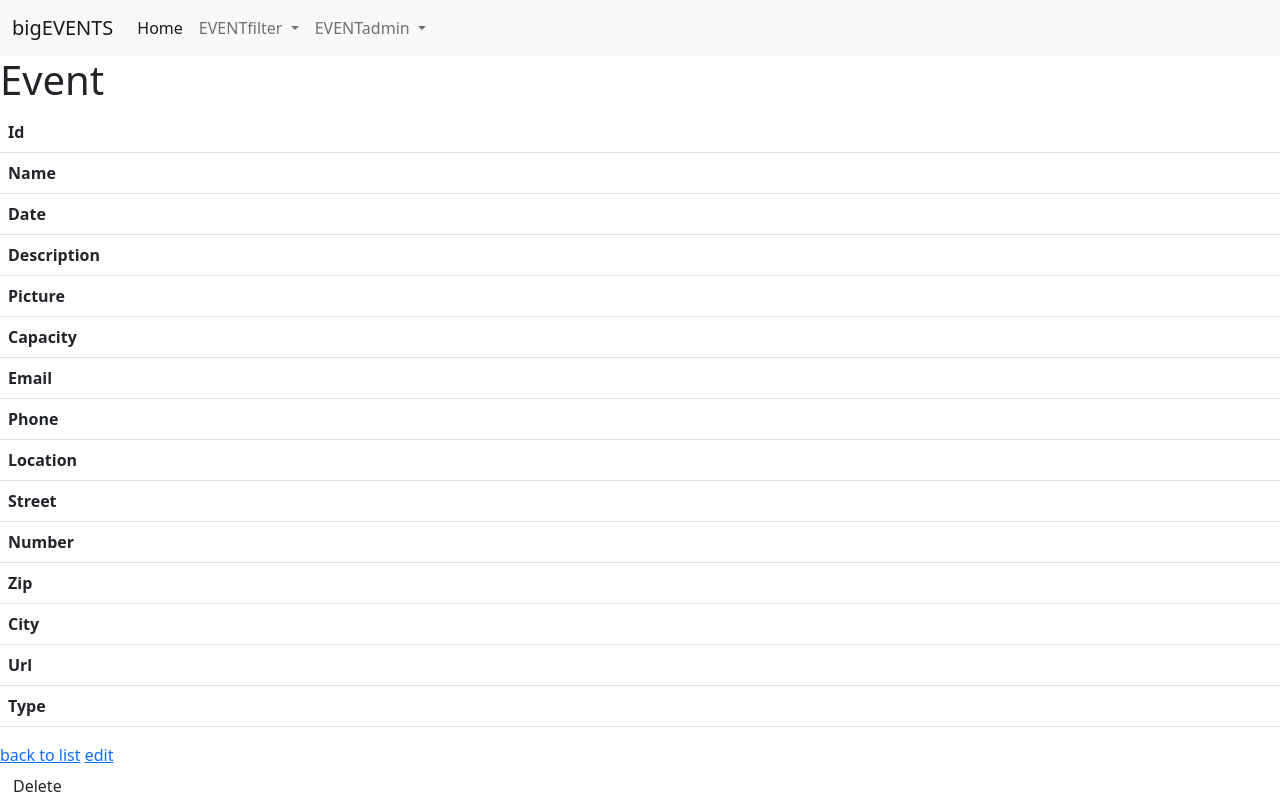
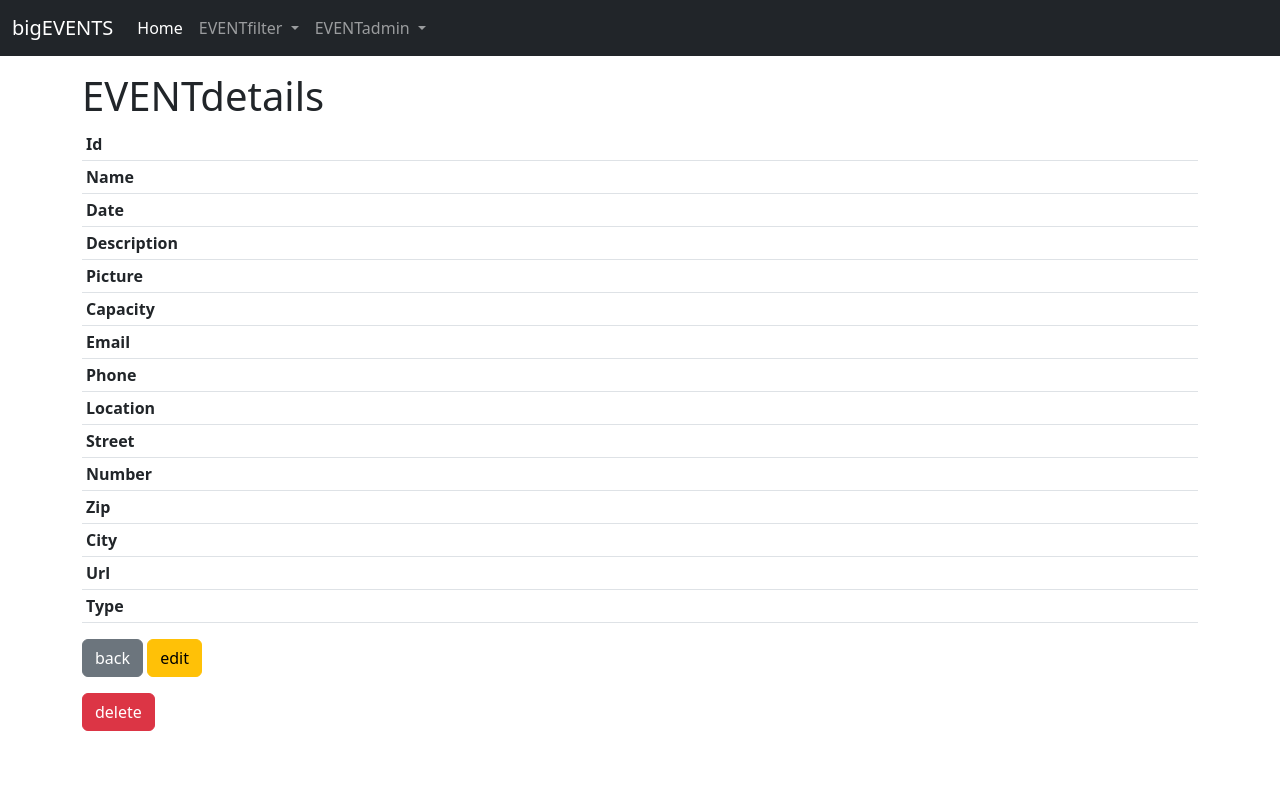
Before and after one commit to MarkoSchoretits/BE17_CR6_MarkoSchoretits, a Symfony app: template templates/event/show.html.twig in a window 1280 px wide. After the commit the page ends 731 px from the top, so only its background shows below. Run offline with Twig, Linux system fonts and the light colour scheme; the template is opened without the code that fills it, so the values that code supplies are empty; some libraries are stand-ins or nearby versions.

Commit message:
Optimized styles

```diff
--- a/templates/Components/nav.html.twig
+++ b/templates/Components/nav.html.twig
@@ -1,4 +1,4 @@
-<nav class="navbar navbar-expand-lg bg-light">
+<nav class="navbar navbar-dark navbar-expand-lg bg-dark mb-3">
     <div class="container-fluid">
       <a class="navbar-brand" href="#">bigEVENTS</a>
       <button class="navbar-toggler" type="button" data-bs-toggle="collapse" data-bs-target="#navbarNavDropdown" aria-controls="navbarNavDropdown" aria-expanded="false" aria-label="Toggle navigation">
@@ -32,10 +32,8 @@ EVENTfilter
 EVENTadmin
 </a>
 <ul class="dropdown-menu">
-<li><a class="dropdown-item" href="#">EVENTindex</a></li>
-<li><a class="dropdown-item" href="#">createEVENT</a></li>
-<li><a class="dropdown-item" href="#">updateEVENT</a></li>
-<li><a class="dropdown-item" href="#">deleteEVENT</a></li>
+<li><a class="dropdown-item" href="{{ path('app_event_index') }}">EVENTindex</a></li>
+<li><a class="dropdown-item" href="{{ path('app_event_new') }}">createEVENT</a></li>
 </ul>
 </li>
 </ul>
--- a/templates/event/_delete_form.html.twig
+++ b/templates/event/_delete_form.html.twig
@@ -1,4 +1,4 @@
 <form method="post" action="{{ path('app_event_delete', {'id': event.id}) }}" onsubmit="return confirm('Are you sure you want to delete this item?');">
     <input type="hidden" name="_token" value="{{ csrf_token('delete' ~ event.id) }}">
-    <button class="btn">Delete</button>
+    <button class="btn btn-danger mb-3">delete</button>
 </form>
--- a/templates/event/_form.html.twig
+++ b/templates/event/_form.html.twig
@@ -1,4 +1,4 @@
 {{ form_start(form) }}
-    {{ form_widget(form) }}
-    <button class="btn">{{ button_label|default('Save') }}</button>
+    {{ form_widget(form, { 'attr': {'class': 'form-control form-control-sm mb-3'}}) }}
+    <button class="btn btn-success mb-3">{{ button_label|default('Save') }}</button>
 {{ form_end(form) }}
--- a/templates/event/edit.html.twig
+++ b/templates/event/edit.html.twig
@@ -3,11 +3,13 @@
 {% block title %}Edit Event{% endblock %}
 
 {% block body %}
+<div class="container">
     <h1>Edit Event</h1>
 
     {{ include('event/_form.html.twig', {'button_label': 'Update'}) }}
 
-    <a href="{{ path('app_event_index') }}">back to list</a>
+    {{ include('event/_delete_form.html.twig') }}
+    <a class="btn btn-secondary" href="{{ path('app_event_index') }}">back</a>
+</div>
 
-    {{ include('event/_delete_form.html.twig') }}
 {% endblock %}
--- a/templates/event/new.html.twig
+++ b/templates/event/new.html.twig
@@ -3,9 +3,11 @@
 {% block title %}New Event{% endblock %}
 
 {% block body %}
-    <h1>Create new Event</h1>
+<div class="container">
+        <h1>Create new Event</h1>
 
     {{ include('event/_form.html.twig') }}
 
-    <a href="{{ path('app_event_index') }}">back to list</a>
+    <a href="{{ path('app_event_index') }}" class="btn btn-secondary">back</a>
+</div>
 {% endblock %}
--- a/templates/event/show.html.twig
+++ b/templates/event/show.html.twig
@@ -1,11 +1,13 @@
 {% extends 'base.html.twig' %}
 
-{% block title %}Event{% endblock %}
+{% block title %}EVENTdetails{% endblock %}
 
 {% block body %}
-    <h1>Event</h1>
 
-    <table class="table">
+<div class="container">
+<h1>EVENTdetails</h1>
+
+    <table class="table table-sm table-hover">
         <tbody>
             <tr>
                 <th>Id</th>
@@ -70,9 +72,10 @@
         </tbody>
     </table>
 
-    <a href="{{ path('app_event_index') }}">back to list</a>
+    <a href="{{ path('app_event_index') }}" class="btn btn-secondary mb-3">back</a>
 
-    <a href="{{ path('app_event_edit', {'id': event.id}) }}">edit</a>
+    <a href="{{ path('app_event_edit', {'id': event.id}) }}" class="btn btn-warning mb-3">edit</a>
 
     {{ include('event/_delete_form.html.twig') }}
+</div>
 {% endblock %}
```
Also changed, not shown: src/Form/EventType.php (+19 -14 lines), templates/event/index.html.twig (+6 -5 lines), templates/event/pictures/advent.jpeg (added), templates/event/pictures/cave.jpeg (added), templates/event/pictures/stars.jpeg (added), templates/event/pictures/tickets.jpeg (added), templates/event/pictures/ukulele.jpeg (added).
